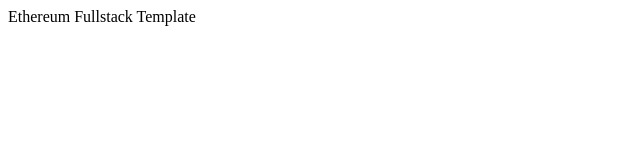
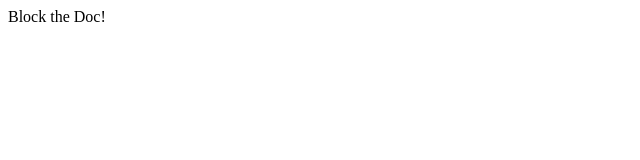
Before and after one commit to HarshBalyan/block-the-doc, a JavaScript app: page / in a window 1280 px wide. Shown: the top 160 px of the page, without its empty margins (0-640 px from the left). Built offline with nearby package versions, Linux system fonts and the light colour scheme; the HTML template or start-up script is replaced by a standard one.

Commit message:
Setup complete

```diff
--- a/src/App.js
+++ b/src/App.js
@@ -1,9 +1,5 @@
 function App() {
-  return (
-    <div className="App">
-      Ethereum Fullstack Template
-    </div>
-  );
+  return <div className="App">Block the Doc!</div>;
 }
 
 export default App;
```
Also changed, not shown: 2 other files (tests, documents, lock files or other folders).
